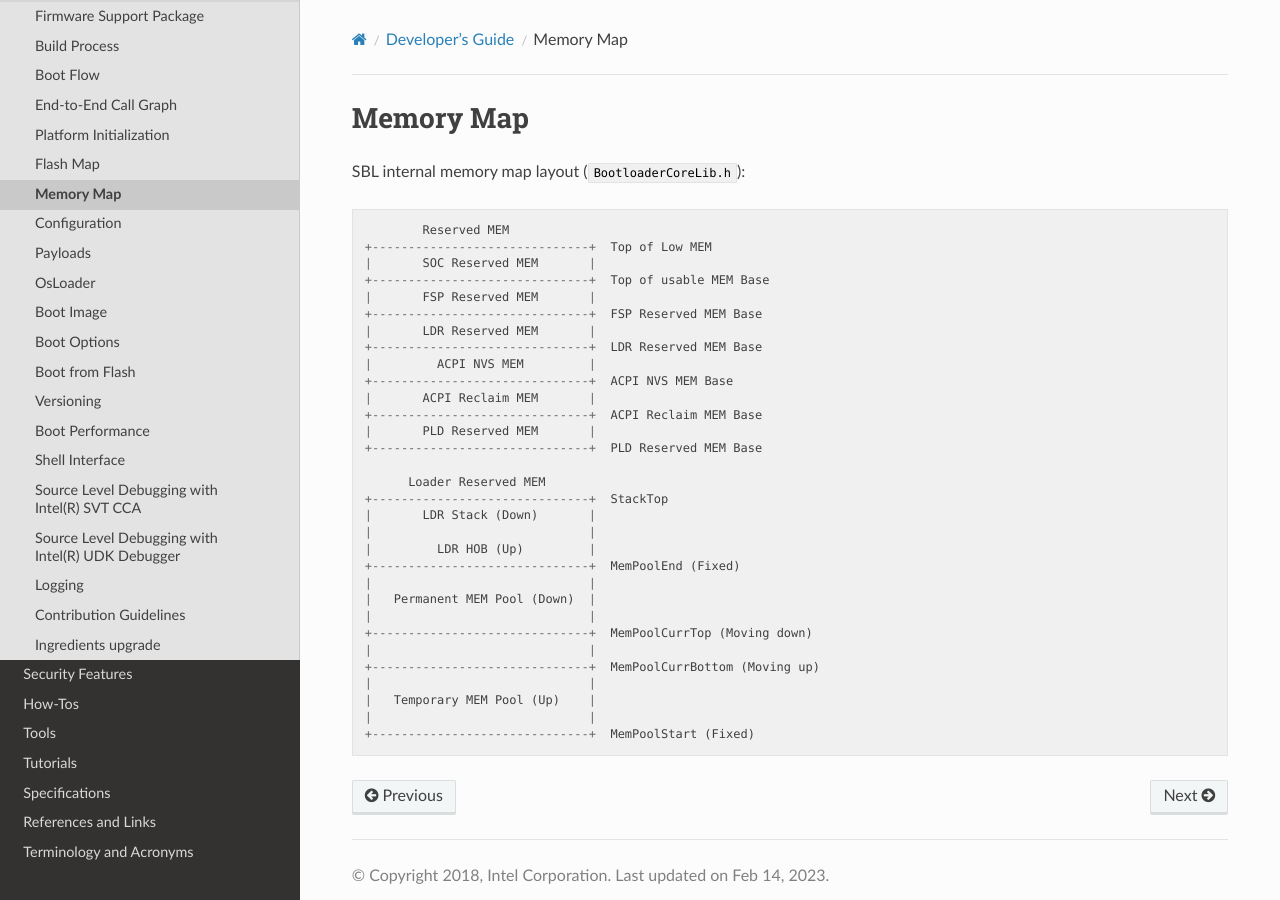
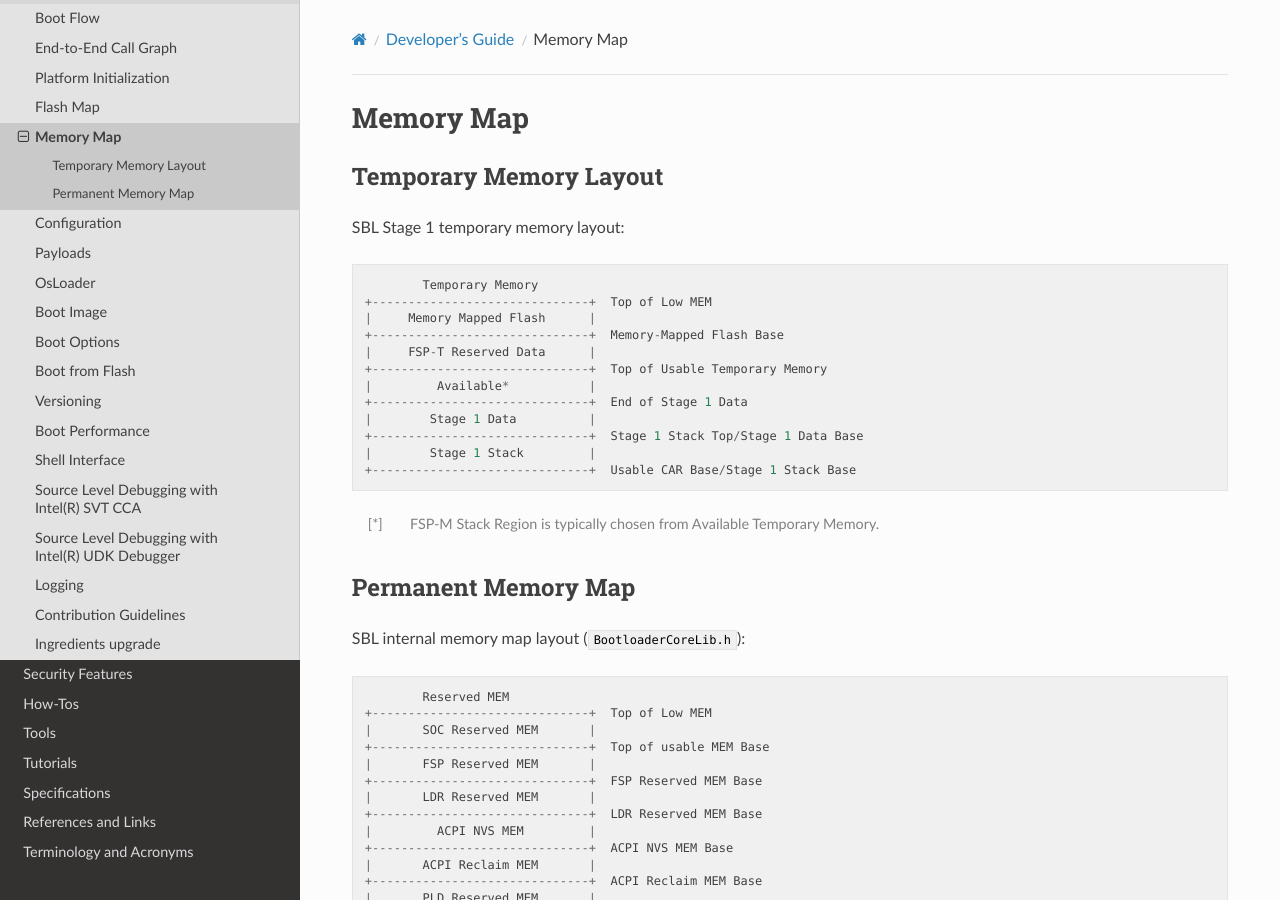
Before and after one commit to slimbootloader/documentation, a Sphinx documentation site: the page built from source/developer-guides/memory-map.rst, in a window 1280 px wide and 900 px high. Built offline with Sphinx 7.4.7 and the Read the Docs theme 2.0.0, drawn with Linux system fonts in a browser that asks for light colours.

Commit message:
Added Stage 1 Temp Ram memory map.
Added a table showing the temporary memory map during Stage 1 execution.

Signed-off-by: Bejean Mosher <bejean.mosher@intel.com>

```diff
--- a/source/developer-guides/memory-map.rst
+++ b/source/developer-guides/memory-map.rst
@@ -1,5 +1,28 @@
 Memory Map
 ------------
+
+Temporary Memory Layout
+^^^^^^^^^^^^^^^^^^^^^^^
+
+|SPN| Stage 1 temporary memory layout::
+
+          Temporary Memory
+  +------------------------------+  Top of Low MEM
+  |     Memory Mapped Flash      |
+  +------------------------------+  Memory-Mapped Flash Base
+  |     FSP-T Reserved Data      |
+  +------------------------------+  Top of Usable Temporary Memory
+  |         Available*           |
+  +------------------------------+  End of Stage 1 Data
+  |        Stage 1 Data          |
+  +------------------------------+  Stage 1 Stack Top/Stage 1 Data Base
+  |        Stage 1 Stack         |
+  +------------------------------+  Usable CAR Base/Stage 1 Stack Base
+
+.. [*] FSP-M Stack Region is typically chosen from Available Temporary Memory.
+
+Permanent Memory Map
+^^^^^^^^^^^^^^^^^^^^
 
 |SPN| internal memory map layout (``BootloaderCoreLib.h``)::
 
```
